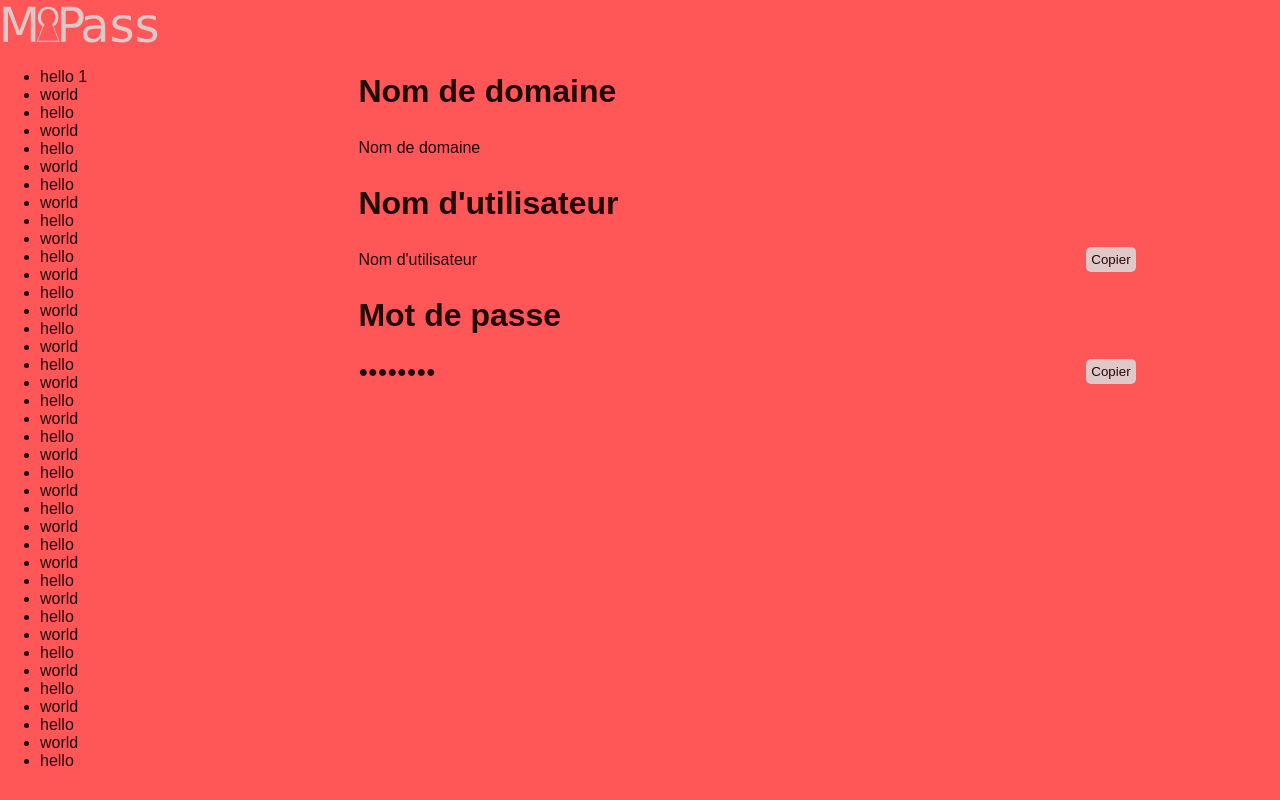
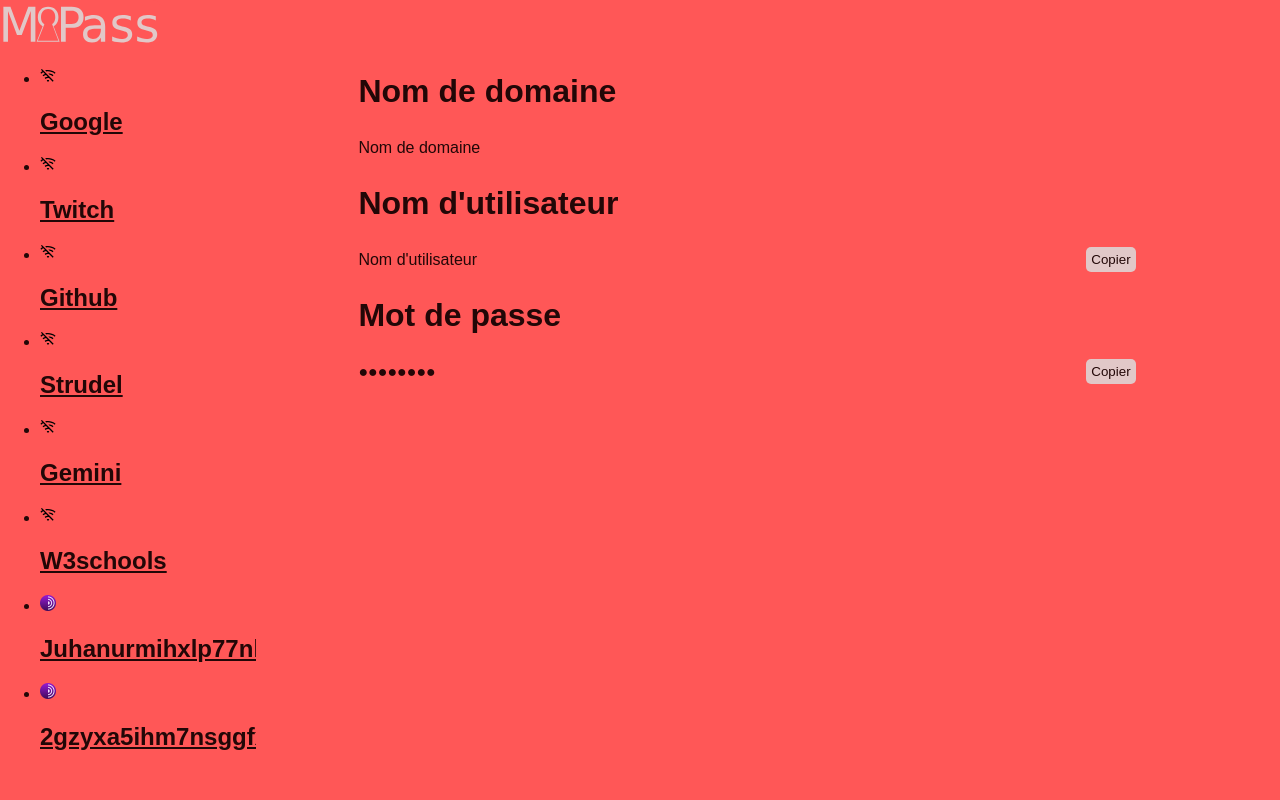
Before and after one commit to 3x0De/MOPass, a Vue app: page /10 in a window 1280 px wide. Built offline with nearby package versions, Linux system fonts and the light colour scheme; some icons are missing.

Commit message:
˚₊‧꒰ა Liste ໒꒱ ‧₊˚

```diff
--- /dev/null
+++ b/src/components/page/Compte.vue
@@ -0,0 +1,107 @@
+<script setup lang="ts">
+import { ref, watch, computed } from "vue";
+interface Compte {
+  domaine: string;
+  nom?: string;
+}
+
+interface Props {
+  url: number;
+  compte: Compte;
+}
+
+const props = defineProps<Props>();
+
+const currentFavicon = ref<string>("/logos/none.svg");
+
+watch(
+  () => props.compte.domaine,
+  () => {
+    const rawUrl = props.compte.domaine?.trim() || "";
+
+    if (!rawUrl) {
+      currentFavicon.value = "/icons/none.svg";
+      return;
+    }
+
+    if (
+      rawUrl.startsWith("USK@") ||
+      rawUrl.startsWith("KSK@") ||
+      rawUrl.startsWith("SSK@") ||
+      rawUrl.startsWith("CHK@")
+    ) {
+      currentFavicon.value = "/icons/freenet.png";
+      return;
+    }
+
+    try {
+      const parsedUrl = new URL(
+        rawUrl.startsWith("http") ? rawUrl : `https://${rawUrl}`,
+      );
+      const domain = parsedUrl.hostname;
+
+      if (domain.endsWith(".onion")) {
+        currentFavicon.value = "/icons/tor.png";
+        return;
+      }
+      if (domain.endsWith(".loki")) {
+        currentFavicon.value = "/icons/lokinet.jpg";
+        return;
+      }
+      if (domain.endsWith(".i2p")) {
+        currentFavicon.value = "/icons/I2P.jpg";
+        return;
+      }
+
+      const targetFavicon = `${parsedUrl.origin}/favicon.ico`;
+
+      const img = new Image();
+      img.src = targetFavicon;
+
+      img.onload = () => (currentFavicon.value = targetFavicon);
+
+      img.onerror = () => (currentFavicon.value = "/icons/none.svg");
+    } catch {
+      currentFavicon.value = "/icons/none.svg";
+    }
+  },
+  { immediate: true },
+);
+
+function onError() {
+  currentFavicon.value = "/icons/none.svg";
+}
+
+const Name = computed(() => {
+  const rawUrl = props.compte.domaine?.trim() || "";
+
+  try {
+    const parsedUrl = new URL(
+      rawUrl.startsWith("http") ? rawUrl : `https://${rawUrl}`,
+    );
+    const hostname = parsedUrl.hostname.replace(/^www\./, "");
+    const name = hostname.split(".")[0];
+    return name
+      ? name.charAt(0).toUpperCase() + name.slice(1)
+      : props.compte.domaine;
+  } catch {
+    return props.compte.domaine;
+  }
+});
+</script>
+
+<template>
+  <li>
+    <a :href="'/' + String(url)">
+      <img
+        :src="currentFavicon"
+        @error="onError"
+        alt="Favicon"
+        width="16"
+        height="16"
+      />
+      <h2>{{ Name }}</h2>
+      <p>{{ compte.nom }}</p>
+    </a>
+  </li>
+</template>
--- a/src/components/page/Liste.vue
+++ b/src/components/page/Liste.vue
@@ -1,114 +1,44 @@
-<script setup lang="ts"></script>
+<script setup lang="ts">
+import { ref } from "vue";
+import Compte from "./Compte.vue";
+
+interface Compte {
+  domaine: string;
+  nom?: string;
+}
+
+const comptes = ref<Compte[]>([
+  { domaine: "https://google.com" },
+  { domaine: "https://twitch.tv" },
+  { domaine: "https://github.com" },
+  { domaine: "https://strudel.cc" },
+  { domaine: "https://gemini.google.com/app" },
+  { domaine: "https://w3schools.com/vue/vue_v-for.php" },
+  {
+    domaine:
+      "http://juhanurmihxlp77nkq76byazcldy2hlmovfu2epvl5ankdibsot4csyd.onion/",
+  },
+  {
+    domaine:
+      "http://2gzyxa5ihm7nsggfxnu52rck2vv4rvmdlkiu3zzui5du4xyclen53wid.onion/",
+  },
+  { domaine: "https://ahmia.fi/", nom: "aa" },
+  { domaine: "https://ssssssss" },
+  { domaine: "https://lokinet.loki/" },
+  { domaine: "http://zzz.i2p" },
+  {
+    domaine:
+      "USK@g29a73m3sCq2A-M~U5tP-RjX~6eE4gX11Y2E~01G5A0,9X1Y8Z7W6V5U4T3S2R1Q,AQACAAE/social-guide/1/",
+  },
+]);
+
+comptes.value.sort();
+</script>
 
 <template>
   <nav>
     <ul>
-      <li>hello 1</li>
-      <li>world</li>
-      <li>hello</li>
-      <li>world</li>
-      <li>hello</li>
-      <li>world</li>
-      <li>hello</li>
-      <li>world</li>
-      <li>hello</li>
-      <li>world</li>
-      <li>hello</li>
-      <li>world</li>
-      <li>hello</li>
-      <li>world</li>
-      <li>hello</li>
-      <li>world</li>
-      <li>hello</li>
-      <li>world</li>
-      <li>hello</li>
-      <li>world</li>
-      <li>hello</li>
-      <li>world</li>
-      <li>hello</li>
-      <li>world</li>
-      <li>hello</li>
-      <li>world</li>
-      <li>hello</li>
-      <li>world</li>
-      <li>hello</li>
-      <li>world</li>
-      <li>hello</li>
-      <li>world</li>
-      <li>hello</li>
-      <li>world</li>
-      <li>hello</li>
-      <li>world</li>
-      <li>hello</li>
-      <li>world</li>
-      <li>hello</li>
-      <li>world</li>
-      <li>hello</li>
-      <li>world</li>
-      <li>hello</li>
-      <li>world</li>
-      <li>hello</li>
-      <li>world</li>
-      <li>hello</li>
-      <li>world</li>
-      <li>hello</li>
-      <li>world</li>
-      <li>hello</li>
-      <li>world</li>
-      <li>hello</li>
-      <li>world</li>
-      <li>hello</li>
-      <li>world</li>
-      <li>hello</li>
-      <li>world</li>
-      <li>hello</li>
-      <li>world</li>
-      <li>hello</li>
-      <li>world</li>
-      <li>hello</li>
-      <li>world</li>
-      <li>hello</li>
-      <li>world</li>
-      <li>hello</li>
-      <li>world</li>
-      <li>hello</li>
-      <li>world</li>
-      <li>hello</li>
-      <li>world</li>
-      <li>hello</li>
-      <li>world</li>
-      <li>hello</li>
-      <li>world</li>
-      <li>hello</li>
-      <li>world</li>
-      <li>hello</li>
-      <li>world</li>
-      <li>hello</li>
-      <li>world</li>
-      <li>hello</li>
-      <li>world</li>
-      <li>hello</li>
-      <li>world</li>
-      <li>hello</li>
-      <li>world</li>
-      <li>hello</li>
-      <li>world</li>
-      <li>hello</li>
-      <li>world</li>
-      <li>hello</li>
-      <li>world</li>
-      <li>hello</li>
-      <li>world</li>
-      <li>hello</li>
-      <li>world</li>
-      <li>hello</li>
-      <li>world</li>
-      <li>hello</li>
-      <li>world</li>
-      <li>hello</li>
-      <li>world</li>
-      <li>hello</li>
-      <li>world fin</li>
+      <Compte v-for="(value, i) in comptes" :compte="value" :url="i" />
     </ul>
   </nav>
 </template>
```
